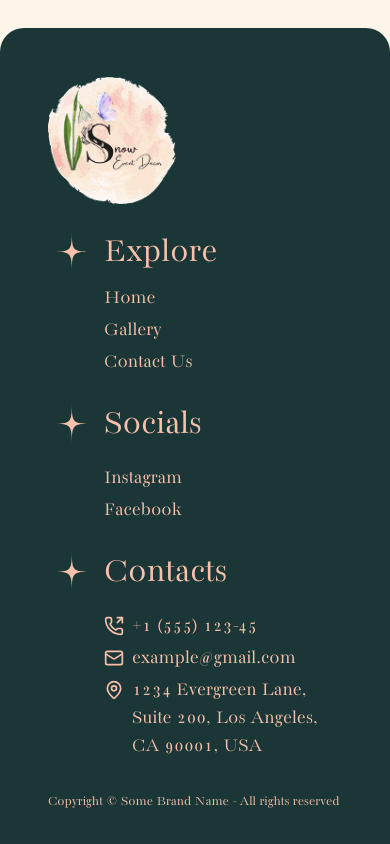
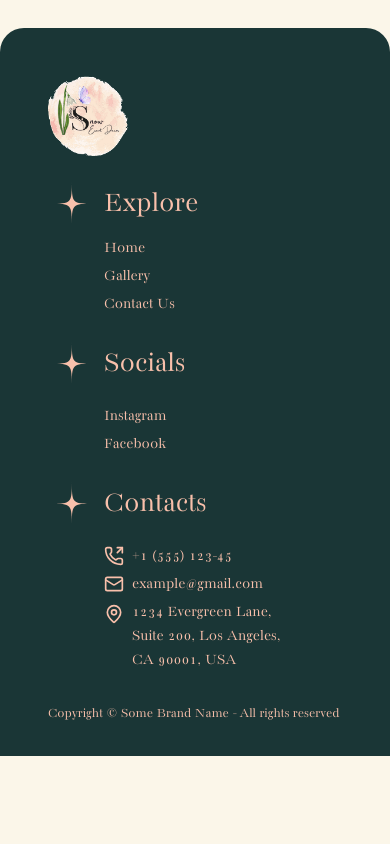
Before and after one commit to benedicti0n/snow-event-decor, a Next.js app: page / in a window 390 px wide. Shown: the part 5099-5943 px from the top of the page. After the commit the page ends 5855 px from the top, so only its background shows below. Built offline with nearby package versions, Linux system fonts and the light colour scheme.

Commit message:
Update Footer component for improved responsiveness and text styling

```diff
--- a/src/components/Footer/Footer.tsx
+++ b/src/components/Footer/Footer.tsx
@@ -8,16 +8,16 @@ const Footer: React.FC = () => {
             <div className='h-full flex flex-col md:flex-row justify-between items-start'>
                 {/* Logo Section */}
                 <div className="h-full flex items-center justify-center mb-6 md:mb-0 ">
-                    <Image src={"/Logos/footerLogo.png"} alt='footerLogo' height={3096} width={3096} className='h-32 w-32' />
+                    <Image src={"/Logos/footerLogo.png"} alt='footerLogo' height={3096} width={3096} className='h-20 w-20 md:h-32 md:w-32' />
                 </div>
 
                 {/* Explore Section */}
                 <div className="mb-6 md:mb-0">
                     <div className="flex items-center mb-2 gap-2">
                         <Image src={"/star.svg"} alt='icon' height={3096} width={3096} className='h-12 w-12' />
-                        <h3 className="text-4xl">Explore</h3>
+                        <h3 className="text-3xl md:text-4xl">Explore</h3>
                     </div>
-                    <ul className="space-y-1 text-xl ml-14">
+                    <ul className="space-y-1 text-base md:text-xl ml-14">
                         <li>Home</li>
                         <li>Gallery</li>
                         <li>Contact Us</li>
@@ -28,9 +28,9 @@ const Footer: React.FC = () => {
                 <div className="mb-6 md:mb-0">
                     <div className="flex items-center mb-4 gap-2">
                         <Image src={"/star.svg"} alt='icon' height={3096} width={3096} className='h-12 w-12' />
-                        <h3 className="text-4xl">Socials</h3>
+                        <h3 className="text-3xl md:text-4xl">Socials</h3>
                     </div>
-                    <ul className="space-y-1 text-xl ml-14">
+                    <ul className="space-y-1 text-base md:text-xl ml-14">
                         <li>Instagram</li>
                         <li>Facebook</li>
                     </ul>
@@ -40,9 +40,9 @@ const Footer: React.FC = () => {
                 <div>
                     <div className="flex items-center mb-4 gap-2">
                         <Image src={"/star.svg"} alt='icon' height={3096} width={3096} className='h-12 w-12' />
-                        <h3 className="text-4xl">Contacts</h3>
+                        <h3 className="text-3xl md:text-4xl">Contacts</h3>
                     </div>
-                    <ul className="space-y-1 text-xl ml-14">
+                    <ul className="space-y-1 text-base md:text-xl ml-14">
                         <li className="flex items-center">
                             <LucidePhoneOutgoing size={20} className="mr-2" />
                             <span>+1 (555) 123-45</span>
```
